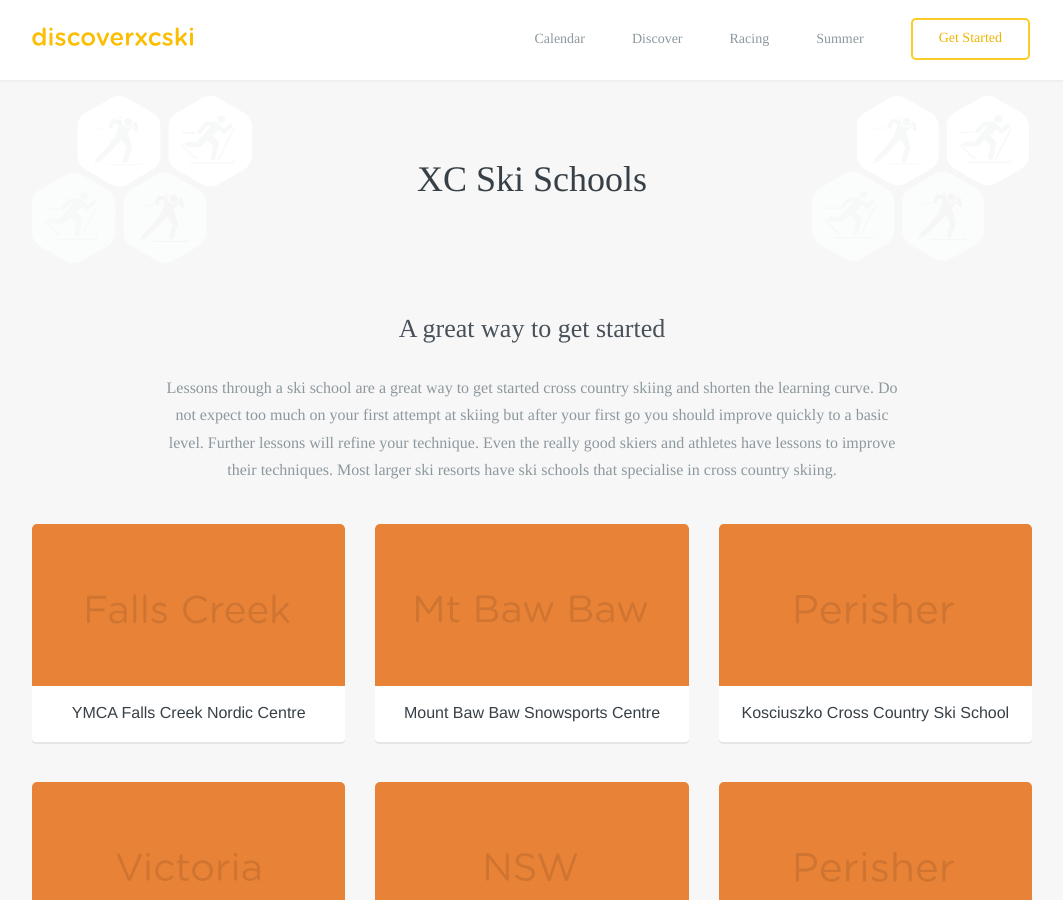
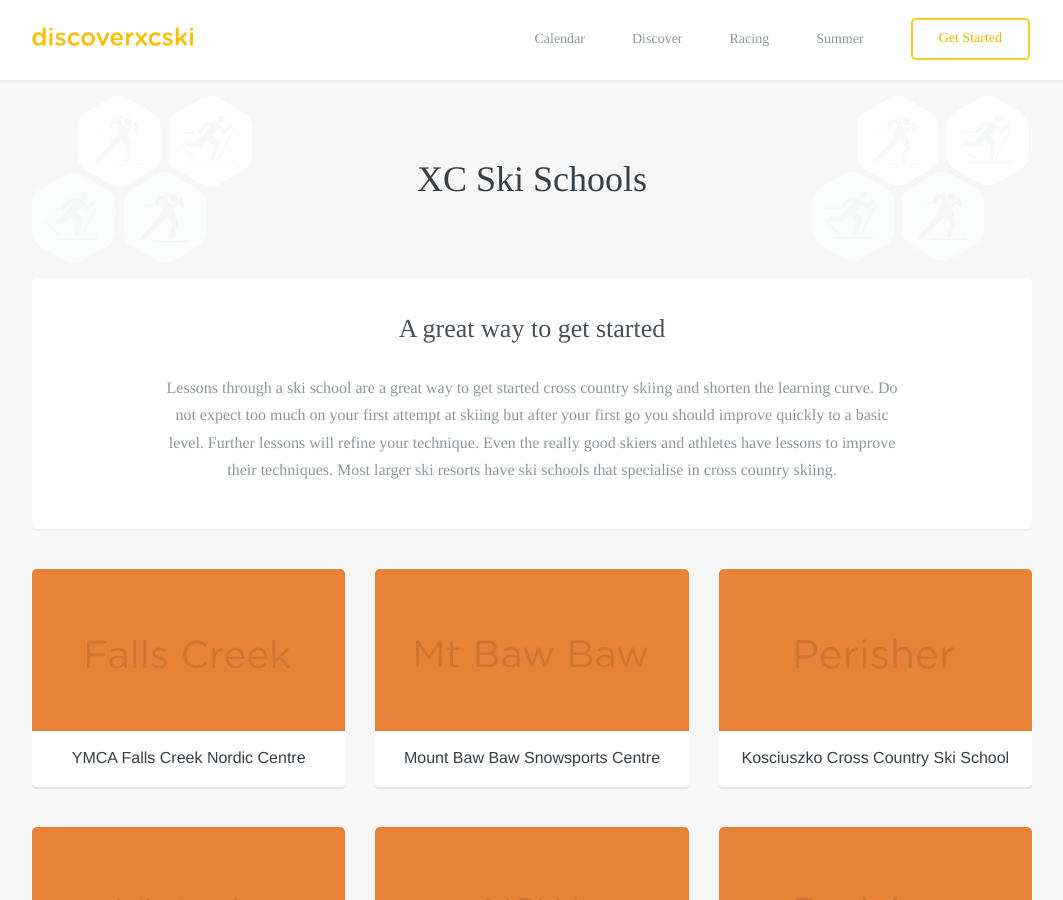
Before and after one commit to robcatto/robcatto.github.io, a Jekyll site: the page built from get-started/find-a-xc-ski-school/index.html, in a window 1280 px wide and 900 px high. Shown: the whole window, without its empty margins (108-1171 px from the left). Built offline with Jekyll 4.4.1, drawn with Linux system fonts in a browser that asks for light colours; some web fonts are replaced; Markdown is read by kramdown in place of the engine named in the settings.

Commit message:
Update index.html

```diff
--- a/get-started/find-a-xc-ski-school/index.html
+++ b/get-started/find-a-xc-ski-school/index.html
@@ -16,7 +16,6 @@ layout: default
             </section>
 
 
-
         </div>
         <div id="page__content--wrap">
             <div class="page__content">
@@ -30,9 +29,7 @@ layout: default
       <div class="content">
         <div id="content1">
 
-
-
-
+<section class="mobile_section" style="padding-bottom: 45px; margin-bottom: 0px; border-bottom: none;">
 
 
 <h3>A great way to get started</h3>
```
